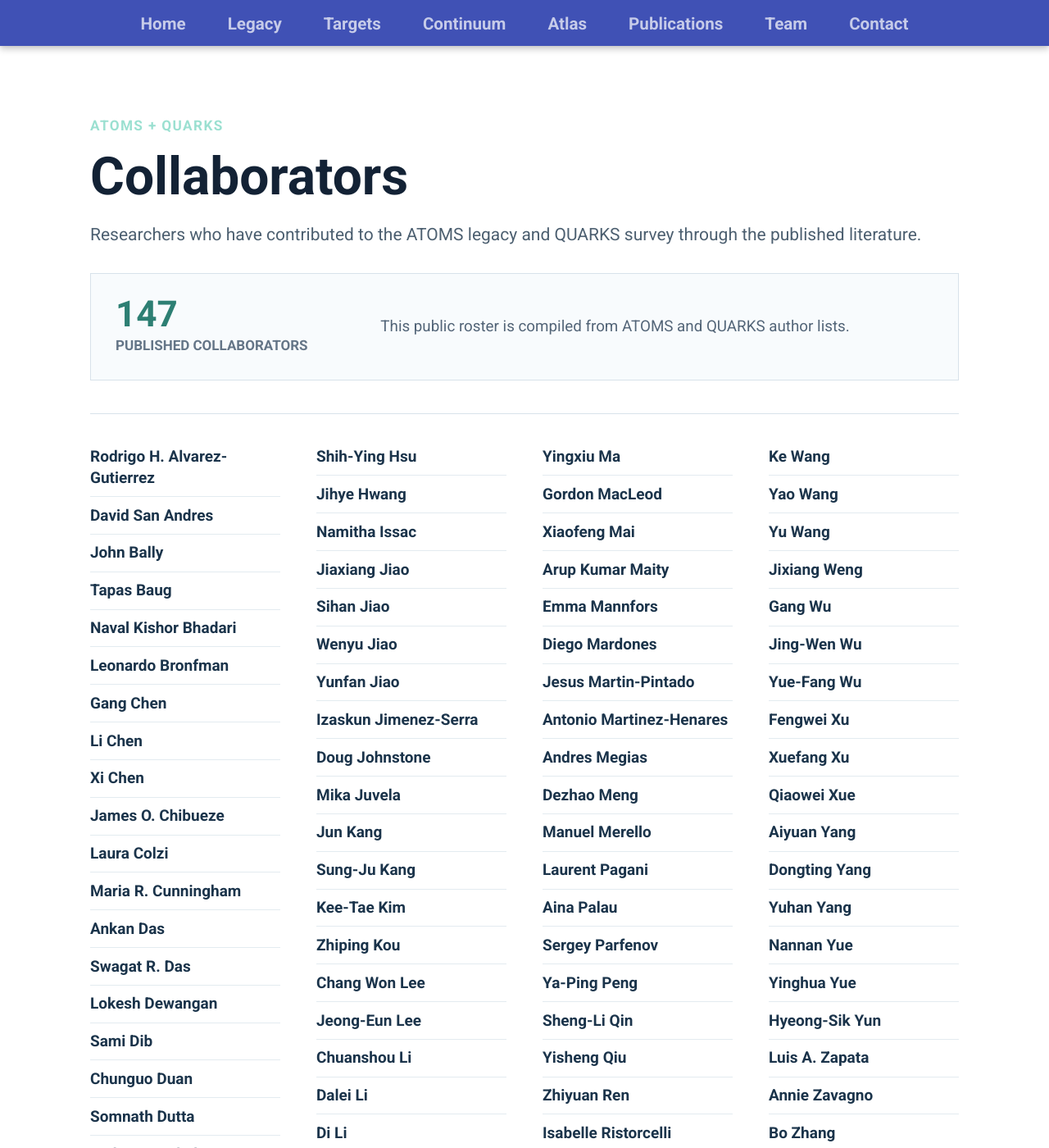
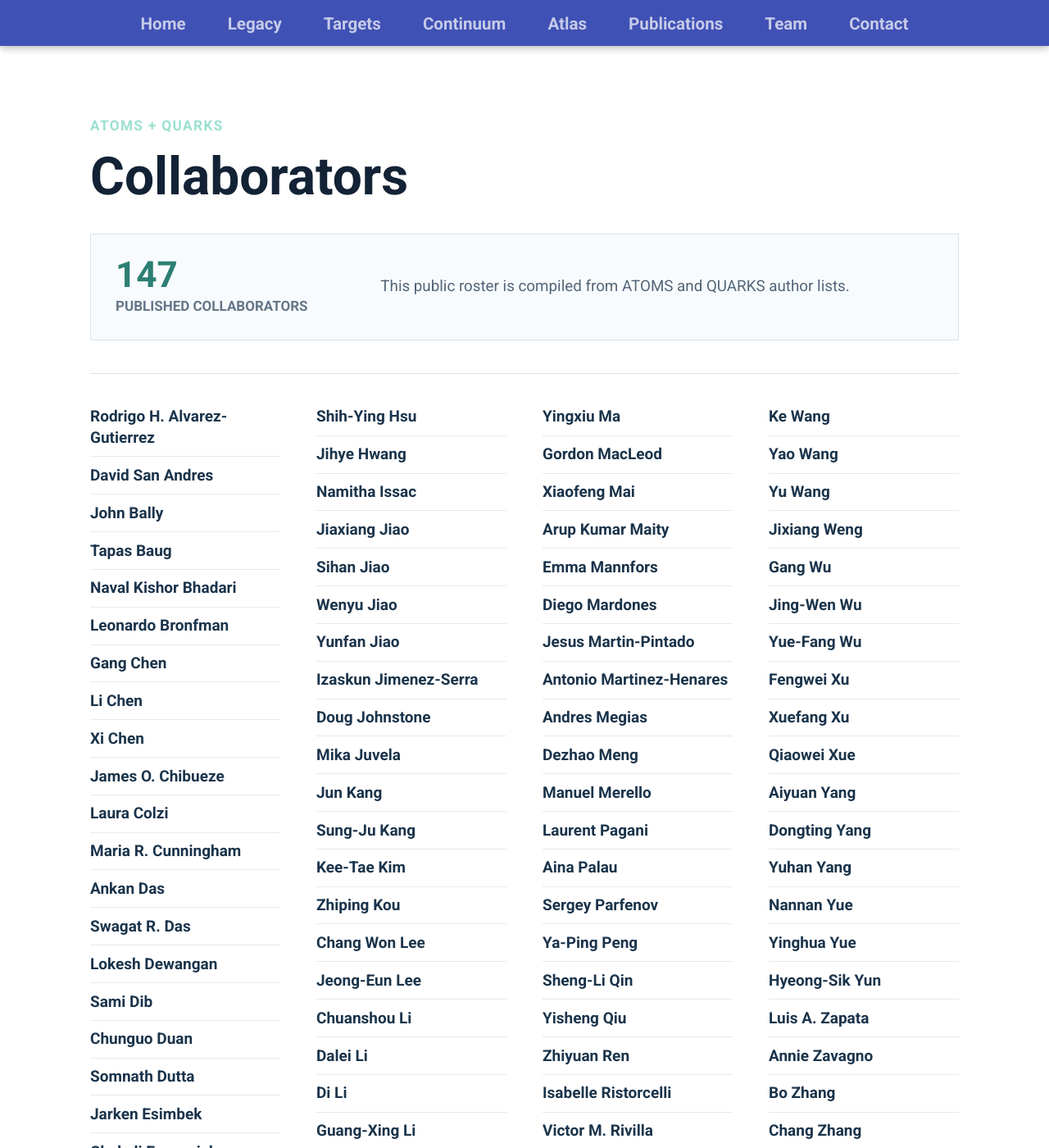
Before and after one commit to ALMAQUARKS/almaquarks.github.io, an MkDocs documentation site: the page built from docs/collaborators.md, in a window 1280 px wide and 1400 px high. Shown: the whole window at 82% size. Built offline with MkDocs 1.6.1 and Material for MkDocs 9.7.7, drawn with Linux system fonts in a browser that asks for light colours.

Commit message:
Refine collaborator page headings

```diff
--- a/docs/collaborators.md
+++ b/docs/collaborators.md
@@ -1,9 +1,6 @@
-<section class="quarks-page-heading quarks-page-heading--compact">
+<section class="quarks-page-heading quarks-page-heading--compact quarks-page-heading--collaborators">
   <p class="quarks-kicker">ATOMS + QUARKS</p>
   <h1>Collaborators</h1>
-  <p>
-    Researchers who have contributed to the ATOMS legacy and QUARKS survey through the published literature.
-  </p>
 </section>
 
 <section class="quarks-collaborators-intro">
--- a/docs/stylesheets/extra.css
+++ b/docs/stylesheets/extra.css
@@ -359,6 +359,10 @@
 
 .quarks-page-heading--compact {
     margin-bottom: 1.45rem;
+}
+
+.quarks-page-heading--collaborators {
+    margin-bottom: 1.8rem;
 }
 
 .md-typeset .quarks-page-heading h1 {
@@ -855,14 +859,6 @@
     font-size: 1.55rem;
 }
 
-.quarks-collaborators-callout p:last-child {
-    max-width: 590px;
-    margin: 0.45rem 0 0;
-    color: #536578;
-    font-size: 0.94rem;
-    line-height: 1.55;
-}
-
 .quarks-collaborators-callout__actions {
     display: flex;
     flex: 0 0 auto;
```
